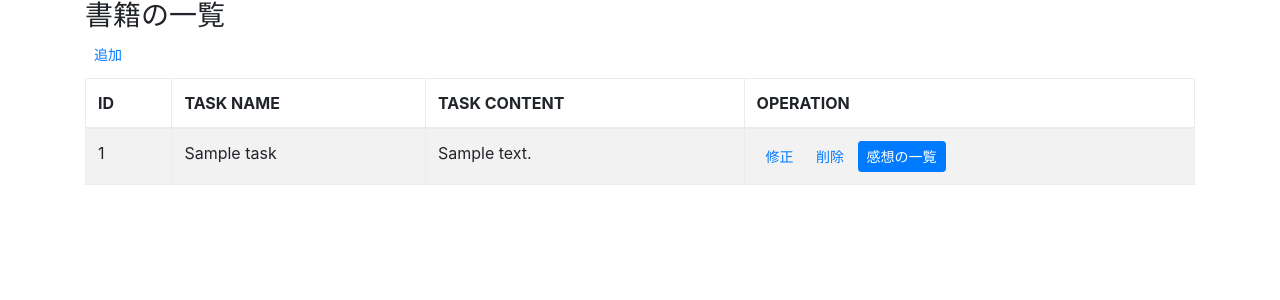
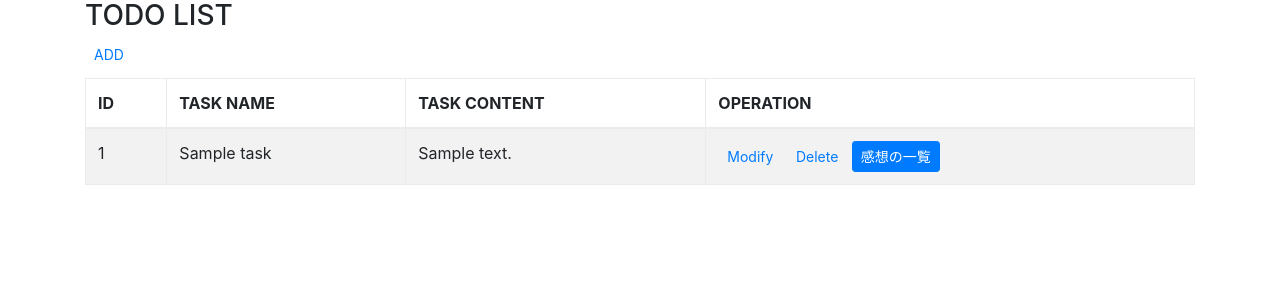
Before and after one commit to SShayashi/todo-list, a Django app: page /cms/task/ in a window 1280 px wide. Shown: the top 300 px of the page. Run offline with Django 3.2, Linux system fonts and the light colour scheme; tables that the repository leaves empty hold one stand-in row (values such as "Sample post"); some libraries are stand-ins or nearby versions.

Commit message:
fix html

```diff
--- a/cms/templates/cms/task_list.html
+++ b/cms/templates/cms/task_list.html
@@ -11,8 +11,8 @@ table {
 {% endblock %}
 
 {% block content %}
-    <h3 class="page-header">書籍の一覧</h3>
-    <a href="{% url 'cms:task_add' %}" class="btn btn-default btn-sm">追加</a>
+    <h3 class="page-header">TODO LIST</h3>
+    <a href="{% url 'cms:task_add' %}" class="btn btn-default btn-sm">ADD</a>
     <table class="table table-striped table-bordered">
       <thead>
         <tr>
@@ -29,8 +29,8 @@ table {
           <td>{{ task.name }}</td>
           <td>{{ task.content }}</td>
           <td>
-            <a href="{% url 'cms:task_mod' task_id=task.id %}" class="btn btn-default btn-sm">修正</a>
-            <a href="{% url 'cms:task_del' task_id=task.id %}" class="btn btn-default btn-sm">削除</a>
+            <a href="{% url 'cms:task_mod' task_id=task.id %}" class="btn btn-default btn-sm">Modify</a>
+            <a href="{% url 'cms:task_del' task_id=task.id %}" class="btn btn-default btn-sm">Delete</a>
             <a href="{% url 'cms:comment_list' task_id=task.id %}" class="btn btn-default btn-sm btn-primary">感想の一覧</a>
           </td>
         </tr>
```
